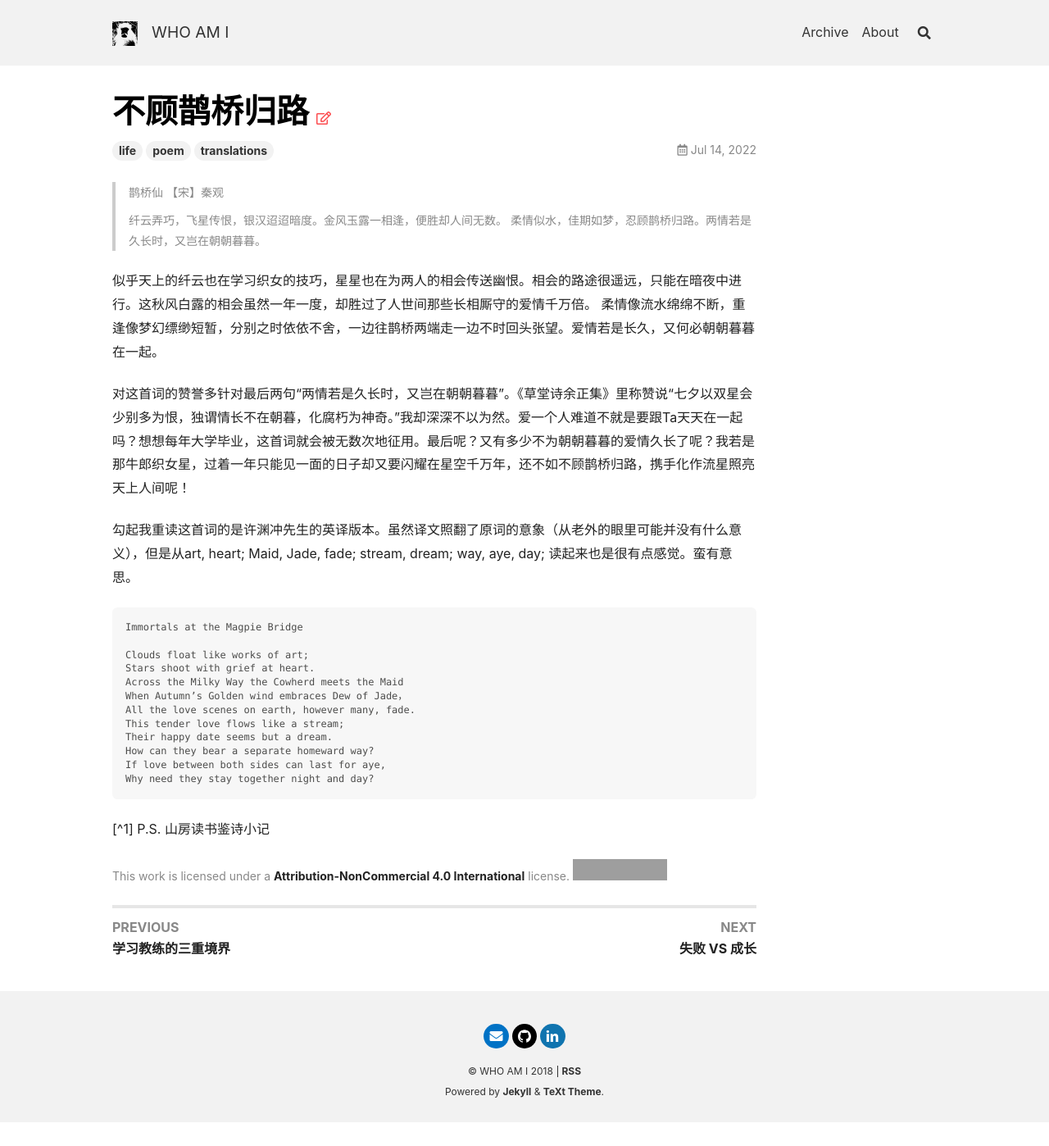
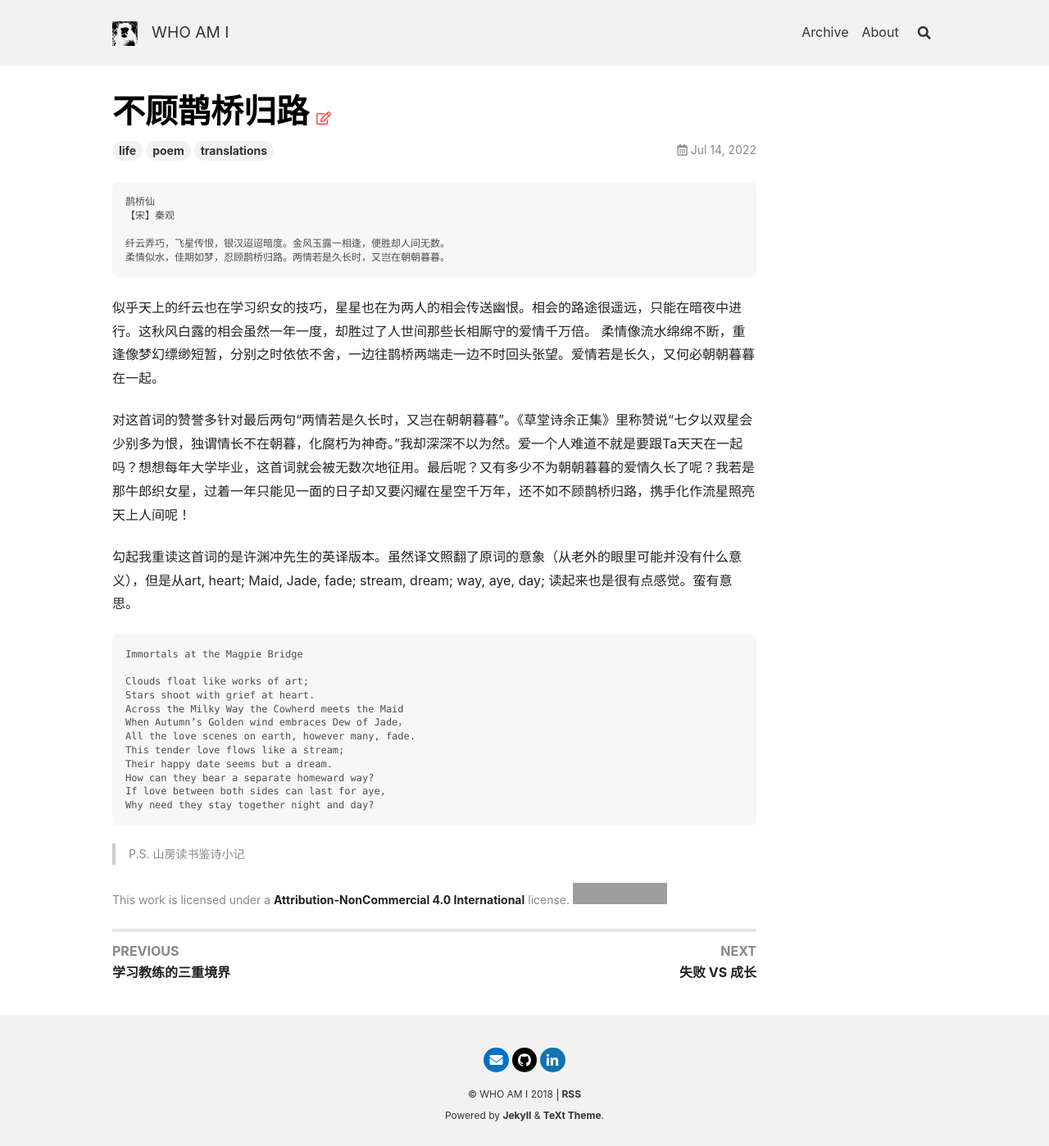
Before and after one commit to wjmmx/wjmmx.github.io, a Jekyll site: the page built from _posts/2022-07-14-No_Seperate_Homeward_Way.md, in a window 1280 px wide. Shown: the whole page at 82% size. Built offline with Jekyll 4.4.1, drawn with Linux system fonts in a browser that asks for light colours; nearby versions of some CDN libraries; comment, search, counter and statistics services are not loaded; before the commit the page ends 1369 px from its top, so only the background shows below that; grey boxes are pictures that could not be loaded.

Commit message:
change to code bracket

````diff
--- a/_posts/2022-07-14-No_Seperate_Homeward_Way.md
+++ b/_posts/2022-07-14-No_Seperate_Homeward_Way.md
@@ -4,12 +4,13 @@ key: 20220714
 tags: life poem translations
 ---
 
-> 鹊桥仙
-> 【宋】秦观
->
-> 纤云弄巧，飞星传恨，银汉迢迢暗度。金风玉露一相逢，便胜却人间无数。
-> 柔情似水，佳期如梦，忍顾鹊桥归路。两情若是久长时，又岂在朝朝暮暮。
+```
+鹊桥仙
+【宋】秦观
 
+纤云弄巧，飞星传恨，银汉迢迢暗度。金风玉露一相逢，便胜却人间无数。
+柔情似水，佳期如梦，忍顾鹊桥归路。两情若是久长时，又岂在朝朝暮暮。
+```
 <!--more-->
 
 似乎天上的纤云也在学习织女的技巧，星星也在为两人的相会传送幽恨。相会的路途很遥远，只能在暗夜中进行。这秋风白露的相会虽然一年一度，却胜过了人世间那些长相厮守的爱情千万倍。
@@ -34,4 +35,4 @@ If love between both sides can last for aye,
 Why need they stay together night and day?
 ```
 
-[^1] P.S. 山房读书鉴诗小记
+> P.S. 山房读书鉴诗小记
````
